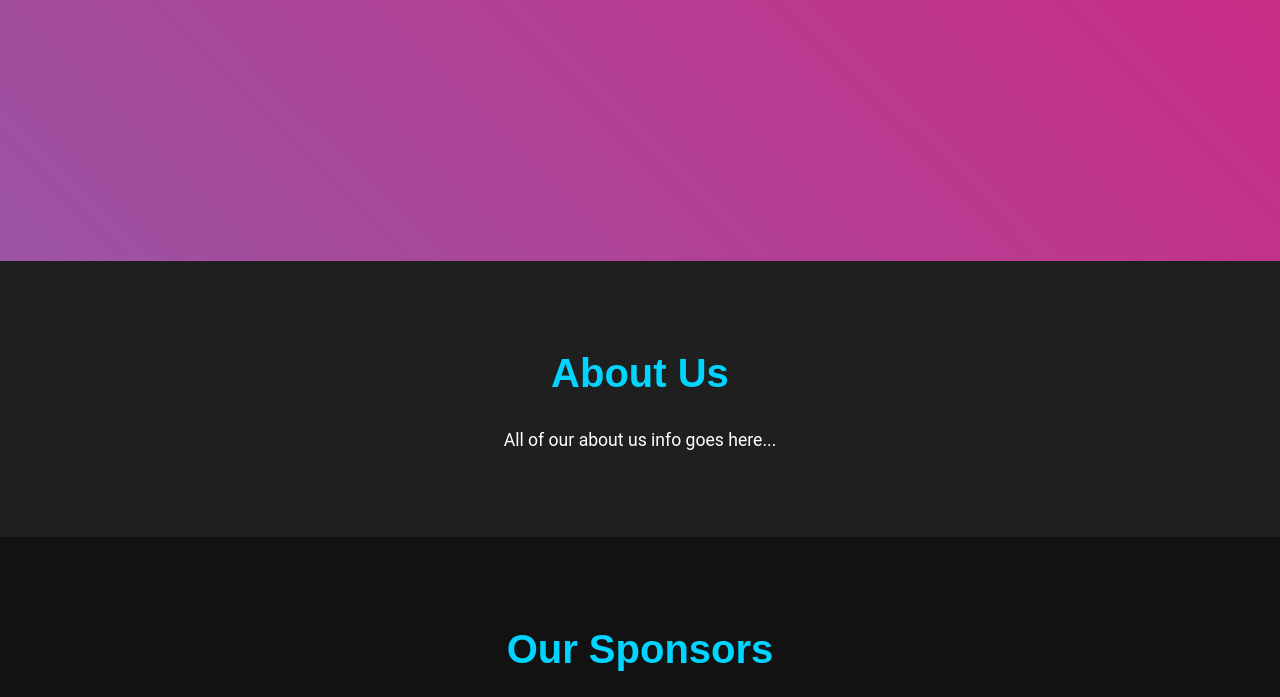
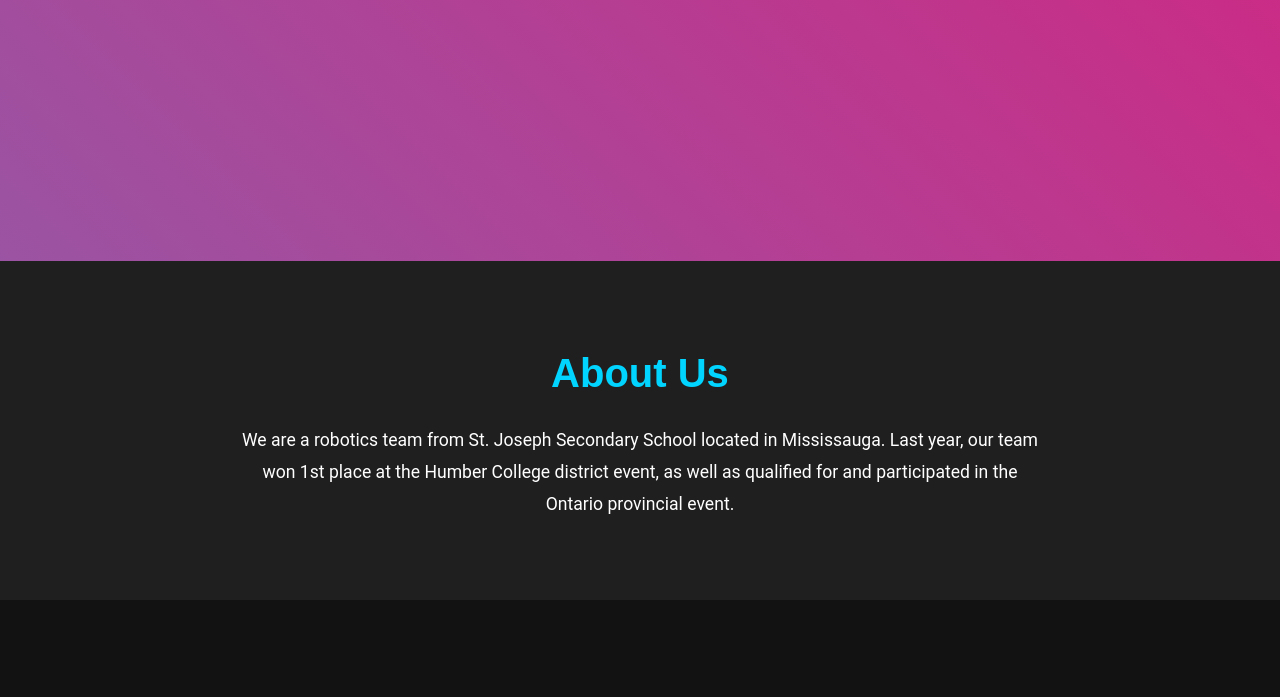
Before and after one commit to ItsCorkyCodes/robotics_website, a plain HTML site: page index.html in a window 1280 px wide. Shown: the part 630-1327 px from the top of the page. Drawn offline with Linux system fonts and the light colour scheme.

Commit message:
Update index.html

```diff
--- a/index.html
+++ b/index.html
@@ -32,7 +32,7 @@
   <section id="about" class="about">
     <div class="container">
       <h2>About Us</h2>
-      <p> All of our about us info goes here... </p>
+      <p> We are a robotics team from St. Joseph Secondary School located in Mississauga. Last year, our team won 1st place at the Humber College district event, as well as qualified for and participated in the Ontario provincial event. </p>
     </div>
   </section>
 
```
